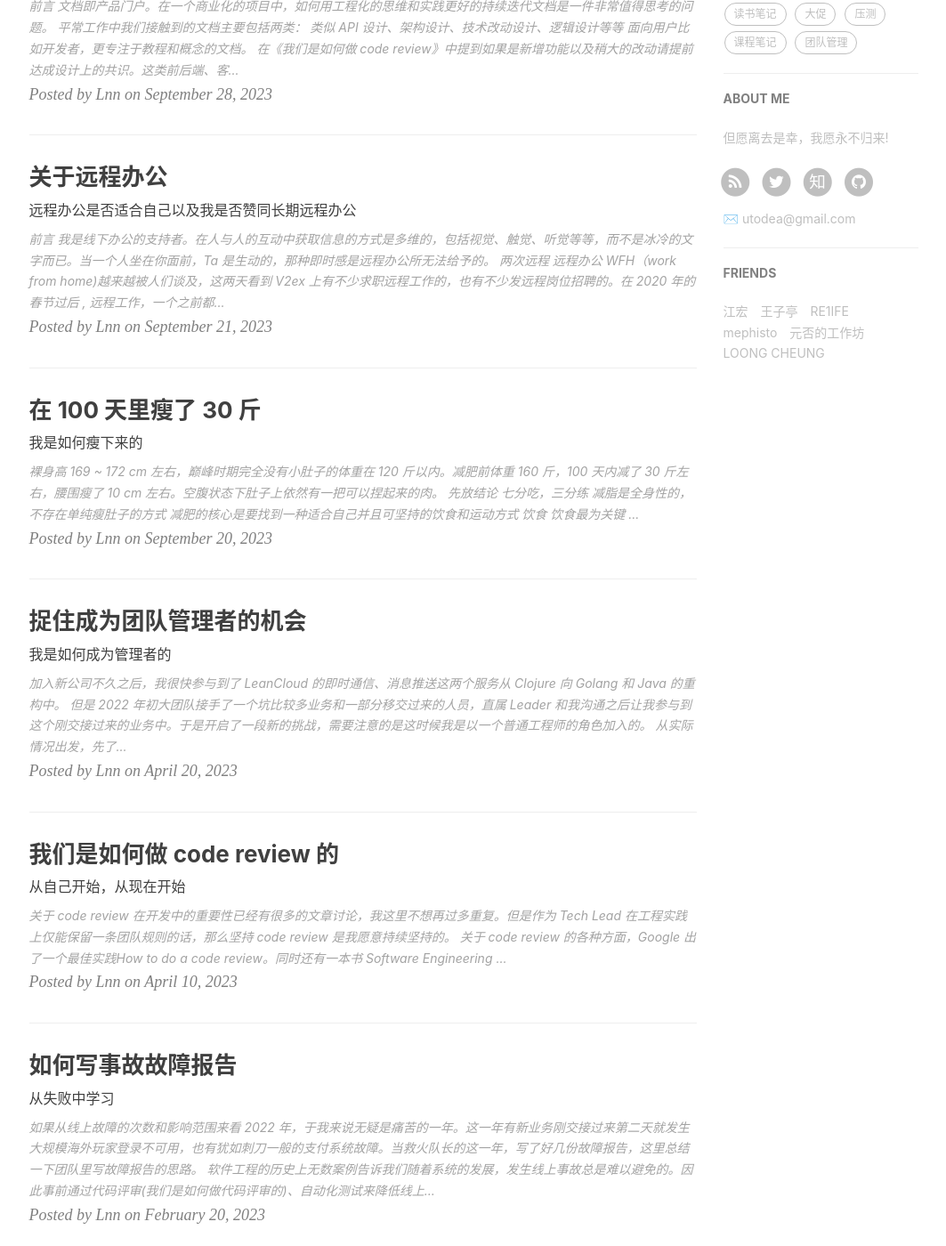
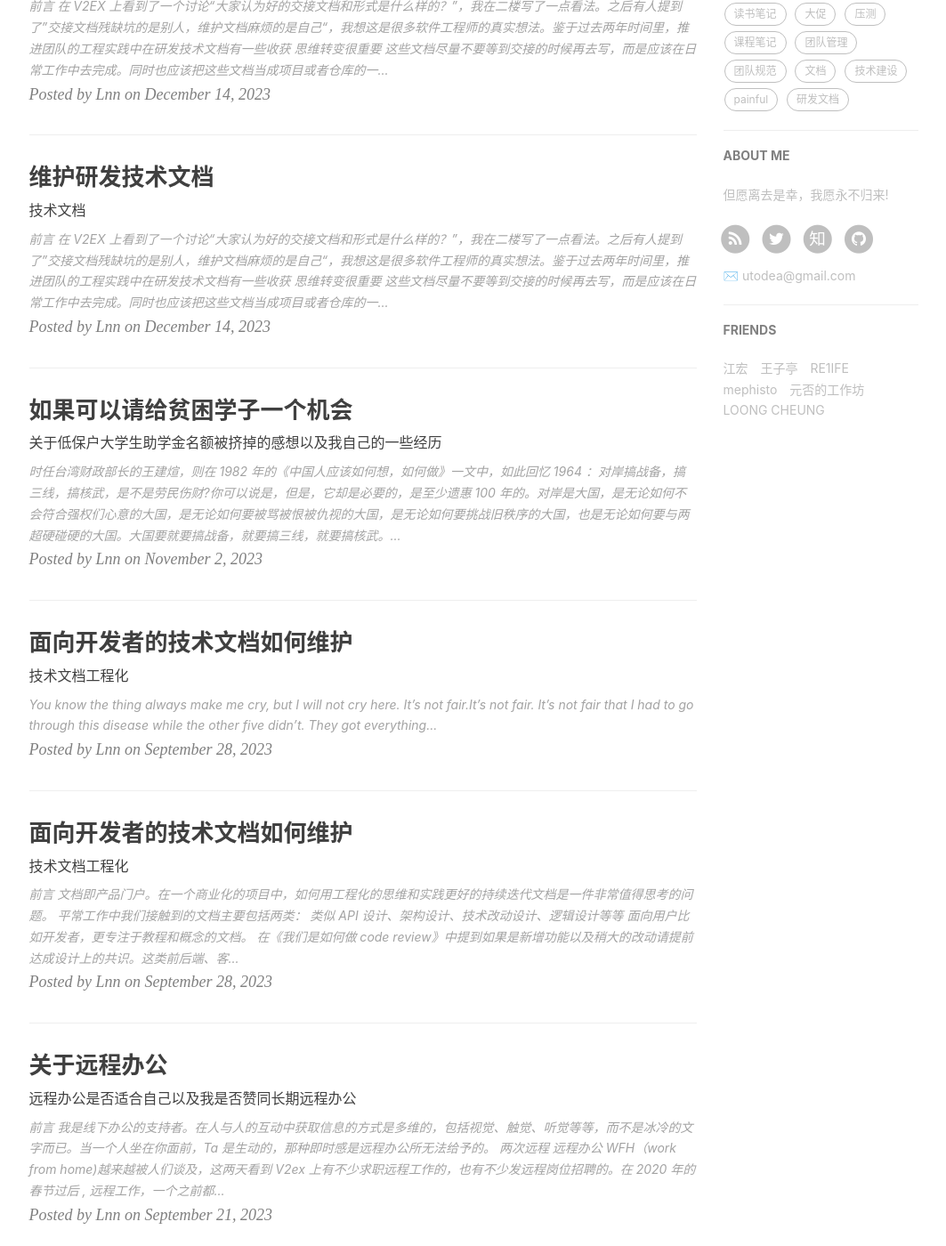
Before and after one commit to linnaname/linnaname.github.io, a Jekyll site: the page built from index.html, in a window 1280 px wide and 1400 px high, scrolled down 547 px. Shown: the whole window at 89% size, without its empty margins (135-1198 px from the left). Built offline with Jekyll 4.4.1, drawn with Linux system fonts in a browser that asks for light colours; nearby versions of some CDN libraries; the list of posts is cut into pages by our own code; comment, search, counter and statistics services are not loaded; some of the changed text lies outside the part shown.

Commit message:
(feat) update read me

```diff
--- /dev/null
+++ b/_posts/2023-10-31-it-is-not-fair.md
@@ -0,0 +1,15 @@
+---
+layout:     post
+title:      面向开发者的技术文档如何维护
+subtitle:   技术文档工程化
+date:       2023-09-28
+author:     Lnn
+header-img: img/home-bg-art.jpg
+catalog: 	 true
+tags:
+    - painful
+---
+
+> You know the  thing always make me cry, but I will not cry here. It's not fair.It's not fair. It's not fair that I had to go through this disease while the other five didn't. They got everything that I got, but I had to fight this thing - and still have to fight this thing.
+
+> It doesn't go away. It never go away.
--- /dev/null
+++ b/_posts/2023-11-02-give-they-chances.md
@@ -0,0 +1,15 @@
+---
+layout:     post
+title:      如果可以请给贫困学子一个机会
+subtitle:   关于低保户大学生助学金名额被挤掉的感想以及我自己的一些经历
+date:       2023-11-02
+author:     Lnn
+header-img: img/home-bg-art.jpg
+catalog: 	 true
+tags:
+    - painful
+---
+
+
+
+时任台湾财政部长的王建煊，则在 1982 年的《中国人应该如何想，如何做》一文中，如此回忆 1964 ：对岸搞战备，搞三线，搞核武，是不是劳民伤财?你可以说是，但是，它却是必要的，是至少遗惠 100 年的。对岸是大国，是无论如何不会符合强权们心意的大国，是无论如何要被骂被恨被仇视的大国，是无论如何要挑战旧秩序的大国，也是无论如何要与两超硬碰硬的大国。大国要就要搞战备，就要搞三线，就要搞核武。一时不搞，苟安一时;一世不搞，遗祸万代。对岸的民生差，我们要批判，都是中国人，我们感同身受;对岸建军工、实国防，我们要支持，都是中国人，我们同享普惠。有朝一日，我们光复故土，再造青天白日大中国，对岸的建设，我们也是要用的嘛!
--- /dev/null
+++ b/_posts/2023-12-14-writing-tech-doc.md
@@ -0,0 +1,45 @@
+---
+layout:     post
+title:      维护研发技术文档
+subtitle:   技术文档
+date:       2023-12-14
+author:     Lnn
+header-img: img/home-bg-art.jpg
+catalog: 	 true
+tags:
+    - 研发文档
+    - 团队规范
+    - 文档
+    - 技术建设
+---
+
+## 前言
+
+在 V2EX 上看到了一个讨论“大家认为好的交接文档和形式是什么样的？”，我在二楼写了一点[看法](https://v2ex.com/t/1000171#reply3)。之后有人提到了”交接文档残缺坑的是别人，维护文档麻烦的是自己“，我想这是很多软件工程师的真实想法。鉴于过去两年时间里，推进团队的工程实践中在研发技术文档有一些收获
+
+
+
+
+## 思维转变很重要
+
+这些文档尽量不要等到交接的时候再去写，而是应该在日常工作中去完成。同时也应该把这些文档当成项目或者仓库的一部分，放在 仓库 wiki 里随着项目更新而修改。这样不管是对新人还是工作交接都更有利于。
+
+
+## 包含哪些内容
+
+以下是我们团队的一些实践：
+1.新手教程。
+2.架构说明。各个组件的作用，核心依赖以及非核心依赖。国内、海外，主、备等。
+3.组件介绍。每个组件的核心逻辑、核心目录等介绍，可以根据重要程度详细或者简略介绍。
+4.编码实践。如何搭建本地环境、分支管理策略、issue/PR 规范、代码审核规范、单元测试规范。
+5.运维实践-开发篇。如何预发布、灰度、发布、重启、回滚等，以及 CI/CD 。
+6.运维实践-运维篇。云服务商依赖、基础设施依赖简介。监控：业务监控、基础设施监控，报警：业务报警、其他报警。
+7.测试。 如何单元测试、本地集成测试、预发布环境测试。
+8.日志。日志规范、如何使用日志。
+9.故障与问题。历史故障复盘、常见问题如何处理。
+10.非预期。限流、降级、预案等，最小集功能。
+11.账号与 license 。 各种依赖的账号、license 应该去那里找。
+12.其他：核心功能的设计讨论文档链接等等。
+
+
+## 好与坏
--- /dev/null
+++ b/_posts/2023-12-16-2023-reading-notes.md
@@ -0,0 +1,45 @@
+---
+layout:     post
+title:      维护研发技术文档
+subtitle:   技术文档
+date:       2023-12-14
+author:     Lnn
+header-img: img/home-bg-art.jpg
+catalog: 	 true
+tags:
+    - 研发文档
+    - 团队规范
+    - 文档
+    - 技术建设
+---
+
+## 前言
+
+在 V2EX 上看到了一个讨论“大家认为好的交接文档和形式是什么样的？”，我在二楼写了一点[看法](https://v2ex.com/t/1000171#reply3)。之后有人提到了”交接文档残缺坑的是别人，维护文档麻烦的是自己“，我想这是很多软件工程师的真实想法。鉴于过去两年时间里，推进团队的工程实践中在研发技术文档有一些收获
+
+
+
+
+## 思维转变很重要
+
+这些文档尽量不要等到交接的时候再去写，而是应该在日常工作中去完成。同时也应该把这些文档当成项目或者仓库的一部分，放在 仓库 wiki 里随着项目更新而修改。这样不管是对新人还是工作交接都更有利于。
+
+
+## 包含哪些内容
+
+以下是我们团队的一些实践：
+1.新手教程。
+2.架构说明。各个组件的作用，核心依赖以及非核心依赖。国内、海外，主、备等。
+3.组件介绍。每个组件的核心逻辑、核心目录等介绍，可以根据重要程度详细或者简略介绍。
+4.编码实践。如何搭建本地环境、分支管理策略、issue/PR 规范、代码审核规范、单元测试规范。
+5.运维实践-开发篇。如何预发布、灰度、发布、重启、回滚等，以及 CI/CD 。
+6.运维实践-运维篇。云服务商依赖、基础设施依赖简介。监控：业务监控、基础设施监控，报警：业务报警、其他报警。
+7.测试。 如何单元测试、本地集成测试、预发布环境测试。
+8.日志。日志规范、如何使用日志。
+9.故障与问题。历史故障复盘、常见问题如何处理。
+10.非预期。限流、降级、预案等，最小集功能。
+11.账号与 license 。 各种依赖的账号、license 应该去那里找。
+12.其他：核心功能的设计讨论文档链接等等。
+
+
+## 好与坏
--- a/about.html
+++ b/about.html
@@ -15,8 +15,8 @@ header-img: "img/post-bg-rwd.jpg"
 <div class="zh post-container">
 
     <p><strong>半吊子菜鸟工程师</strong>，目前是团队 Tech Lead (hands-on 后端研发工作)。工作中使用的编程语言主要是:Java 和 Golang。
-    <br/><strong> 2 </strong>年团队管理经验，负责技术管理、团队 OKR、绩效、招聘、汰换等等。团队最高人数 9，最低 5 ，客户端 4 人，后端 3 人，前端 1 人, QA 1 人。
-    <br/>工作之余也偶尔写 React.js、TypeScript、Node.js、Python。从 C 走入编程世界，被 Clojure 虐过。接触编程语言较多（并熟悉它们的 Hello World 写法），因此对技术站队不感兴趣。
+    负责技术管理、团队 OKR、绩效、招聘、汰换等等。团队 5 ~ 9 人 ，包括：客户端、后端等。
+    <br/>工作之余也偶尔用 Google 写 React.js、TypeScript、Node.js、Python。从 C 走入编程世界，被 Clojure 虐过。接触编程语言较多（并熟悉它们的 Hello World 写法），因此对技术站队不感兴趣。
     </p>
 
     <p></p>
@@ -46,7 +46,7 @@ header-img: "img/post-bg-rwd.jpg"
 
     <h5>职业经历</h5>
     <ul>
-        <li>2021.06~至今 TapTap/LeanCloud-游戏中台(即时通信、账号（登录）、支付) Tech Lead</li>
+        <li>2021.06~2023.05 TapTap/LeanCloud-游戏中台(即时通信、账号（登录）、支付) Tech Lead</li>
         <li>2016.07~2020.01 阿里巴巴-电商业务 资深研发工程师</li>
         <li>2016.03~2016.06 阿里巴巴-电商业务 研发工程师实习生</li>
         <li>2015.04~2015.08 腾讯光子工作室-基础架构 研发工程师实习生</li>
```
